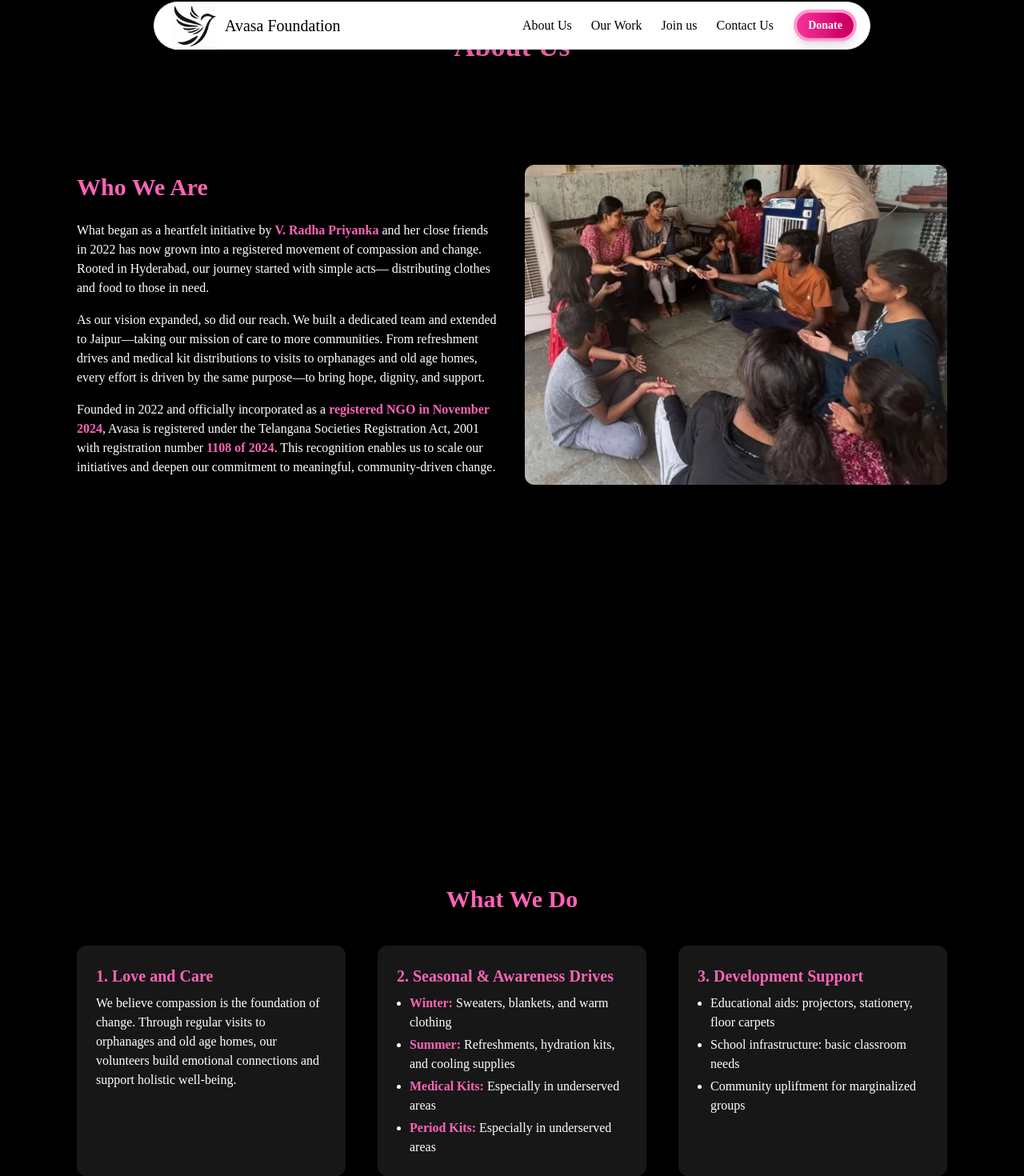
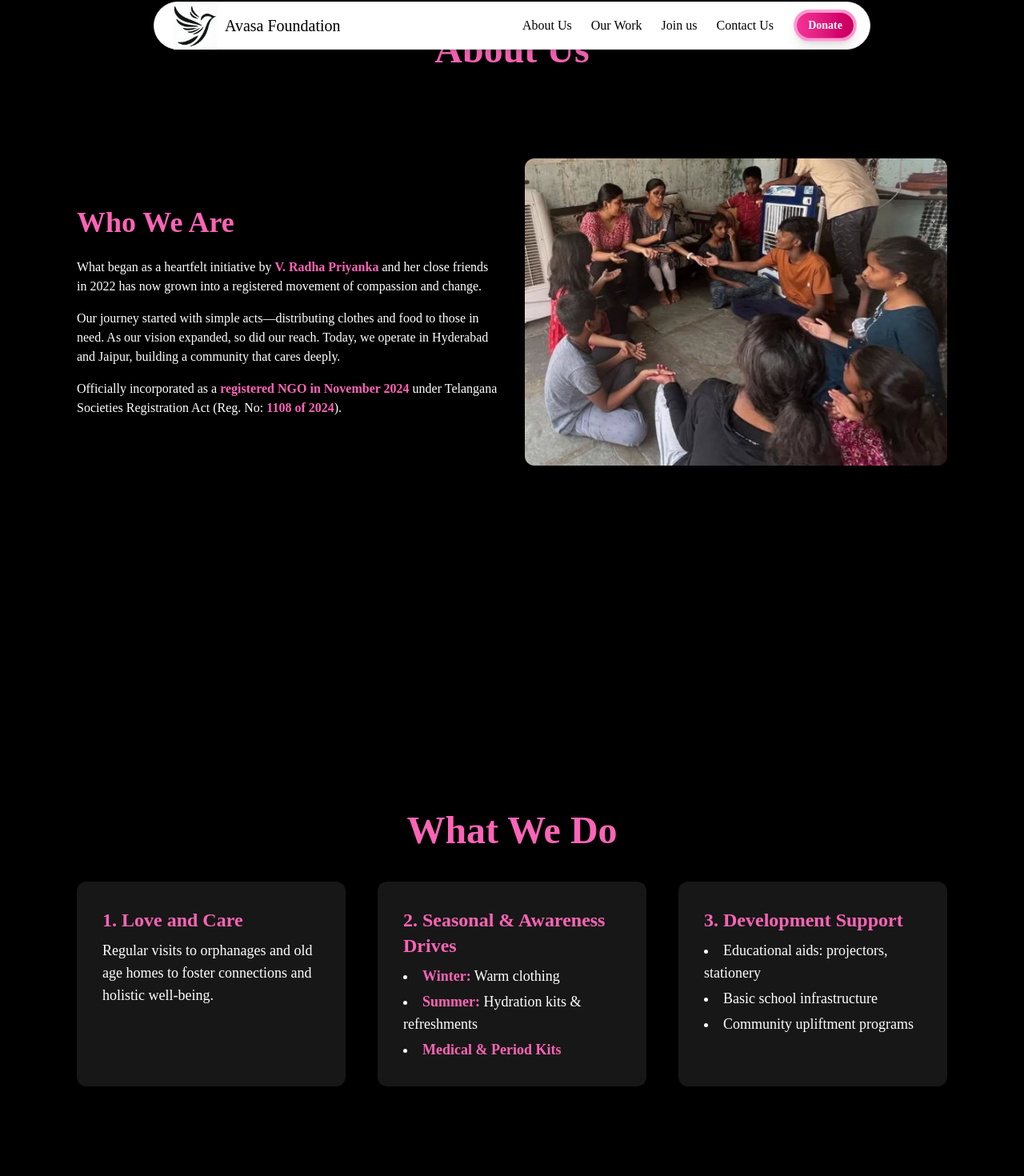
Before and after one commit to vamsiram10/ngo-A, a Next.js app: page /aboutus in a window 1280 px wide. Shown: the part 26-1496 px from the top of the page at 80% size. Built offline with nearby package versions, Linux system fonts and the light colour scheme.

Commit message:
added about us

```diff
--- a/src/components/section/aboutussection/AboutUsContent.jsx
+++ b/src/components/section/aboutussection/AboutUsContent.jsx
@@ -50,7 +50,7 @@ export default function AboutUsContent() {
     {
       name: "K. Usha Bhargavi",
       role: "Executive member",
-      desc: "Contributes to decision-making, supports program execution, and upholds the organization&apos;s mission through active involvement.",
+      desc: "Contributes to decision-making, supports program execution, and upholds the organization's mission through active involvement.",
       img: "/team/ajay.jpg",
     },
     {
@@ -68,68 +68,61 @@ export default function AboutUsContent() {
     {
       name: "R.V.R. Vamsi",
       role: "Head of Social Media",
-      desc: "Leads the organization&apos;s digital presence by strategizing, creating, and managing content to amplify outreach and engagement.",
+      desc: "Leads the organization's digital presence by strategizing, creating, and managing content to amplify outreach and engagement.",
       img: "/team/ajay.jpg",
     },
   ];
 
   return (
     <div className="text-white bg-black">
-      {/* Header Section */}
-      <div className="py-16 text-center">
+      <div className="py-16 px-4 text-center sm:px-6 lg:px-8">
         <motion.div
           initial={{ opacity: 0, y: 50 }}
           whileInView={{ opacity: 1, y: 0 }}
           viewport={{ once: true }}
           transition={{ duration: 0.8, ease: "easeOut" }}
         >
-          <h1 className="text-4xl font-bold text-pink-400">About Us</h1>
+          <h1 className="text-4xl font-bold text-pink-400 sm:text-5xl">
+            About Us
+          </h1>
         </motion.div>
       </div>
 
-      {/* WHO WE ARE SECTION */}
       <motion.section
         id="who-we-are"
         initial="hidden"
         whileInView="visible"
         viewport={{ once: true }}
         variants={fadeIn}
-        className="mx-auto px-4 py-12 py-16 max-w-6xl md:px-8"
+        className="mx-auto px-4 py-12 max-w-6xl sm:px-6 lg:px-8"
       >
-        <div className="grid items-center gap-8 md:grid-cols-2">
-          {/* Text */}
+        <div className="grid items-center gap-8 lg:grid-cols-2">
           <div>
-            <h2 className="mb-6 text-3xl font-semibold text-pink-400">
+            <h2 className="mb-6 text-3xl font-semibold text-pink-400 sm:text-4xl">
               Who We Are
             </h2>
-            <p className="mb-4 text-white">
+            <p className="mb-4">
               What began as a heartfelt initiative by{" "}
               <strong className="text-pink-400">V. Radha Priyanka</strong> and
               her close friends in 2022 has now grown into a registered movement
-              of compassion and change. Rooted in Hyderabad, our journey started
-              with simple acts— distributing clothes and food to those in need.
+              of compassion and change.
             </p>
-            <p className="mb-4 text-white">
-              As our vision expanded, so did our reach. We built a dedicated
-              team and extended to Jaipur—taking our mission of care to more
-              communities. From refreshment drives and medical kit distributions
-              to visits to orphanages and old age homes, every effort is driven
-              by the same purpose—to bring hope, dignity, and support.
+            <p className="mb-4">
+              Our journey started with simple acts—distributing clothes and food
+              to those in need. As our vision expanded, so did our reach. Today,
+              we operate in Hyderabad and Jaipur, building a community that
+              cares deeply.
             </p>
-            <p className="text-white">
-              Founded in 2022 and officially incorporated as a{" "}
+            <p>
+              Officially incorporated as a{" "}
               <strong className="text-pink-400">
                 registered NGO in November 2024
-              </strong>
-              , Avasa is registered under the Telangana Societies Registration
-              Act, 2001 with registration number{" "}
-              <strong className="text-pink-400">1108 of 2024</strong>. This
-              recognition enables us to scale our initiatives and deepen our
-              commitment to meaningful, community-driven change.
+              </strong>{" "}
+              under Telangana Societies Registration Act (Reg. No:{" "}
+              <strong className="text-pink-400">1108 of 2024</strong>).
             </p>
           </div>
-          {/* Image */}
-          <div className="overflow-hidden relative h-72 w-full rounded-xl md:h-[400px]">
+          <div className="overflow-hidden relative w-full h-64 rounded-xl sm:h-96">
             <Image
               fill
               src="/images/aboutus1.jpg"
@@ -148,70 +141,53 @@ export default function AboutUsContent() {
         whileInView="visible"
         viewport={{ once: true }}
         variants={fadeIn}
-        className="relative mx-auto px-4 py-12 px-8 max-w-6xl md:py-10 lg:py-1"
-        style={{
-          // Remove top: "1px" for better stacking, add marginTop for spacing on small screens
-          marginTop: "10rem",
-        }}
+        className="mx-auto px-4 py-16 max-w-6xl sm:px-6 lg:px-8"
       >
-        <h2 className="mb-10 text-3xl font-semibold text-center text-pink-400">
+        <h2 className="mb-10 text-3xl font-semibold text-center text-pink-400 sm:text-4xl lg:text-5xl">
           What We Do
         </h2>
-        <div className="grid gap-10 md:grid-cols-3">
-          {/* Card 1 */}
-          <div className="p-6 bg-neutral-900 rounded-xl shadow-md">
-            <h3 className="mb-2 text-xl font-semibold text-pink-400">
+        <div className="grid gap-10 sm:grid-cols-2 lg:grid-cols-3">
+          <div className="p-6 bg-neutral-900 rounded-xl shadow-md lg:p-8">
+            <h3 className="mb-2 text-xl font-semibold text-pink-400 lg:text-2xl">
               1. Love and Care
             </h3>
-            <p className="text-white">
-              We believe compassion is the foundation of change. Through regular
-              visits to orphanages and old age homes, our volunteers build
-              emotional connections and support holistic well-being.
+            <p className="lg:text-lg">
+              Regular visits to orphanages and old age homes to foster
+              connections and holistic well-being.
             </p>
           </div>
 
-          {/* Card 2 */}
-          <div className="p-6 bg-neutral-900 rounded-xl shadow-md">
-            <h3 className="mb-2 text-xl font-semibold text-pink-400">
-              2. Seasonal &amp; Awareness Drives
+          <div className="p-6 bg-neutral-900 rounded-xl shadow-md lg:p-8">
+            <h3 className="mb-2 text-xl font-semibold text-pink-400 lg:text-2xl">
+              2. Seasonal & Awareness Drives
             </h3>
-            <ul className="pl-4 text-white list-disc space-y-1">
+            <ul className="list-disc list-inside space-y-1 lg:text-lg">
               <li>
-                <strong className="text-pink-400">Winter:</strong> Sweaters,
-                blankets, and warm clothing
+                <strong className="text-pink-400">Winter:</strong> Warm clothing
               </li>
               <li>
-                <strong className="text-pink-400">Summer:</strong> Refreshments,
-                hydration kits, and cooling supplies
+                <strong className="text-pink-400">Summer:</strong> Hydration
+                kits & refreshments
               </li>
               <li>
-                <strong className="text-pink-400">Medical Kits:</strong>{" "}
-                Especially in underserved areas
-              </li>
-              <li>
-                <strong className="text-pink-400">Period Kits:</strong>{" "}
-                Especially in underserved areas
+                <strong className="text-pink-400">Medical & Period Kits</strong>
               </li>
             </ul>
           </div>
 
-          {/* Card 3 */}
-          <div className="p-6 bg-neutral-900 rounded-xl shadow-md">
-            <h3 className="mb-2 text-xl font-semibold text-pink-400">
+          <div className="p-6 bg-neutral-900 rounded-xl shadow-md lg:p-8">
+            <h3 className="mb-2 text-xl font-semibold text-pink-400 lg:text-2xl">
               3. Development Support
             </h3>
-            <ul className="pl-4 text-white list-disc space-y-1">
-              <li>Educational aids: projectors, stationery, floor carpets</li>
-              <li>School infrastructure: basic classroom needs</li>
-              <li>Community upliftment for marginalized groups</li>
+            <ul className="list-disc list-inside space-y-1 lg:text-lg">
+              <li>Educational aids: projectors, stationery</li>
+              <li>Basic school infrastructure</li>
+              <li>Community upliftment programs</li>
             </ul>
           </div>
         </div>
       </motion.section>
 
-      <div className="h-0 md:h-10 lg:h-0" />
-
-      {/* MEET OUR BOARD SECTION */}
       <div className="py-20 min-h-[4000px] bg-black sm:min-h-[1900px] md:min-h-[1700px] lg:min-h-[1550px]">
         <motion.section
           id="meet-our-team"
@@ -223,12 +199,11 @@ export default function AboutUsContent() {
           <h2 className="mb-12 text-3xl font-bold text-center text-pink-400 md:text-4xl">
             Meet Our Board
           </h2>
-
-          <div className="grid grid-cols-1 gap-x-6 gap-y-16 mx-auto px-4 px-8 max-w-7xl min-h-[400px] min-h-[500px] min-h-[600px] sm:grid-cols-2 md:grid-cols-3 lg:grid-cols-4">
+          <div className="grid grid-cols-1 gap-8 px-4 mx-auto px-6 px-8 max-w-7xl sm:grid-cols-2 md:grid-cols-3 lg:grid-cols-4">
             {team.map((member, index) => (
               <div
                 key={index}
-                className="flex flex-col items-center p-6 h-full min-h-[350px] text-center bg-neutral-900 rounded-2xl shadow-md md:min-h-[380px] lg:min-h-[400px]"
+                className="flex flex-col items-center p-6 min-h-[350px] text-center bg-neutral-900 rounded-2xl shadow-md md:min-h-[380px] lg:min-h-[400px]"
               >
                 <div className="overflow-hidden mb-4 w-32 h-32 rounded-full">
                   <Image
```
